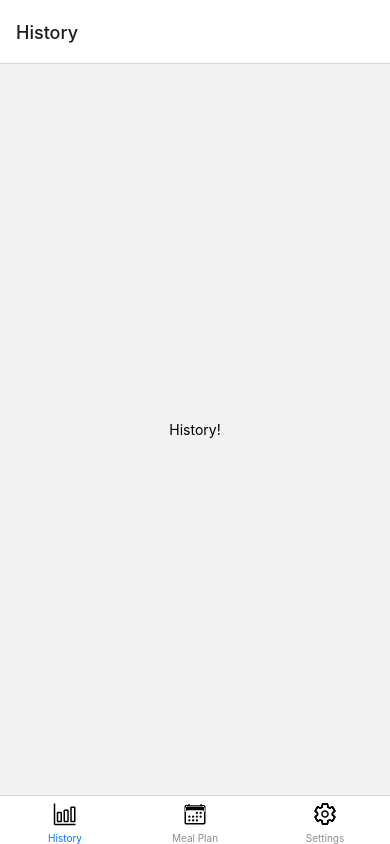
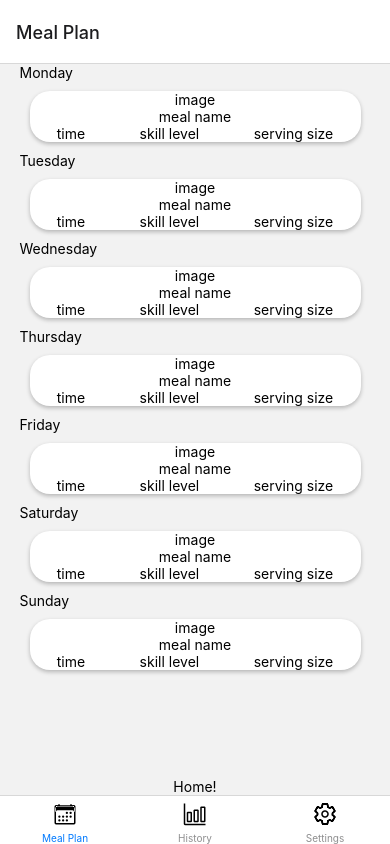
Before and after one commit to JarethG/ChiefsNotebook, a React Native app: screen / in a window 390 px wide. Built offline with nearby package versions, Linux system fonts and the light colour scheme.

Commit message:
meals have general layout drawn in to the meal plan tab

```diff
--- a/App.js
+++ b/App.js
@@ -1,9 +1,9 @@
 import * as React from 'react';
-import { Text, View } from 'react-native';
+import {ScrollView, Text, View} from 'react-native';
 import {Styles} from "./Styles";
 import {Ionicons} from "@expo/vector-icons";
-import { NavigationContainer } from '@react-navigation/native';
-import { createBottomTabNavigator } from '@react-navigation/bottom-tabs';
+import {NavigationContainer} from '@react-navigation/native';
+import {createBottomTabNavigator} from '@react-navigation/bottom-tabs';
 
 function History() {
     return (
@@ -16,6 +16,22 @@ function History() {
 function MealPlan() {
     return (
         <View style={Styles.background}>
+            <ScrollView style={{width:"100%"}} contentContainerStyle={{alignItems:"center"}}>
+                {["Monday", "Tuesday", "Wednesday", "Thursday", "Friday", "Saturday", "Sunday"].map((day, index) =>
+                    <View key={index} style={{width:"90%"}}>
+                        <Text>{day}</Text>
+                        <View style={Styles.mealCard}>
+                            <View><Text>image</Text></View>
+                            <Text>meal name</Text>
+                            <View style={{flexDirection:"row",width:"100%",justifyContent:'space-around'}}>
+                                <Text>time</Text>
+                                <Text>skill level</Text>
+                                <Text>serving size</Text>
+                            </View>
+                        </View>
+                    </View>
+                )}
+            </ScrollView>
             <Text>Home!</Text>
         </View>
     );
@@ -35,14 +51,14 @@ export default function App() {
     return (
         <NavigationContainer>
             <Tab.Navigator>
+                <Tab.Screen name="Meal Plan" component={MealPlan} options={{
+                    tabBarIcon: ({color}) => <Ionicons name="calendar-outline" size={24} color="black"/>
+                }}/>
                 <Tab.Screen name="History" component={History} options={{
-              tabBarIcon: ({color}) => <Ionicons name="bar-chart-outline" size={24} color="black" />
-          }}/>
-          <Tab.Screen name="Meal Plan" component={MealPlan} options={{
-              tabBarIcon: ({color}) => <Ionicons name="calendar-outline" size={24} color="black" />
+                    tabBarIcon: ({color}) => <Ionicons name="bar-chart-outline" size={24} color="black"/>
                 }}/>
                 <Tab.Screen name="Settings" component={SettingsScreen} options={{
-              tabBarIcon: ({color}) => <Ionicons name="settings-outline" size={24} color="black" />
+                    tabBarIcon: ({color}) => <Ionicons name="settings-outline" size={24} color="black"/>
                 }}/>
             </Tab.Navigator>
         </NavigationContainer>
--- a/Styles.js
+++ b/Styles.js
@@ -5,5 +5,19 @@ export const Styles = StyleSheet.create({
         flex: 1,
         justifyContent: 'center',
         alignItems: 'center'
-    }
+    },
+    mealCard: {
+        margin: 10,
+        backgroundColor: "white",
+        borderRadius: 20,
+        alignItems: "center",
+        shadowColor: "#000",
+        shadowOffset: {
+            width: 0,
+            height: 2
+        },
+        shadowOpacity: 0.25,
+        shadowRadius: 4,
+        elevation: 5,
+    },
 });
```
Lines whose indentation alone changed are shown as unchanged.
